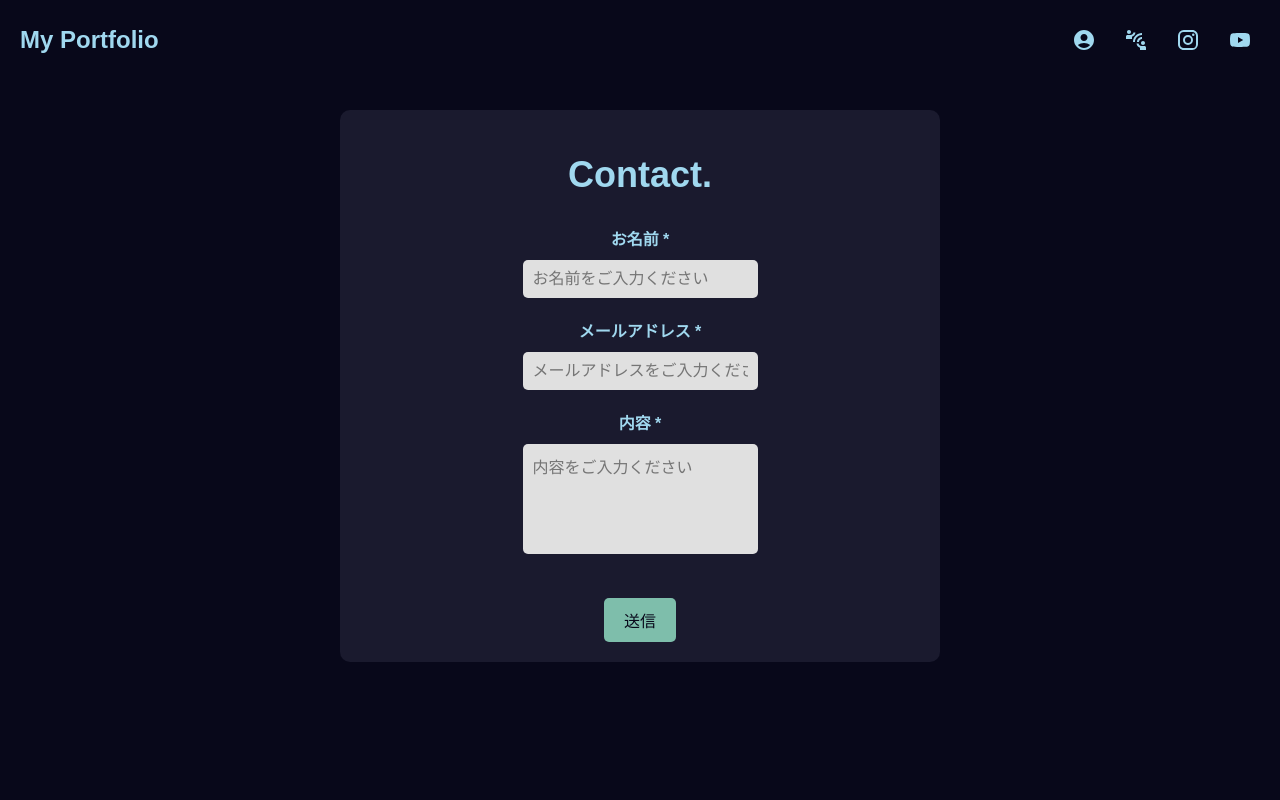
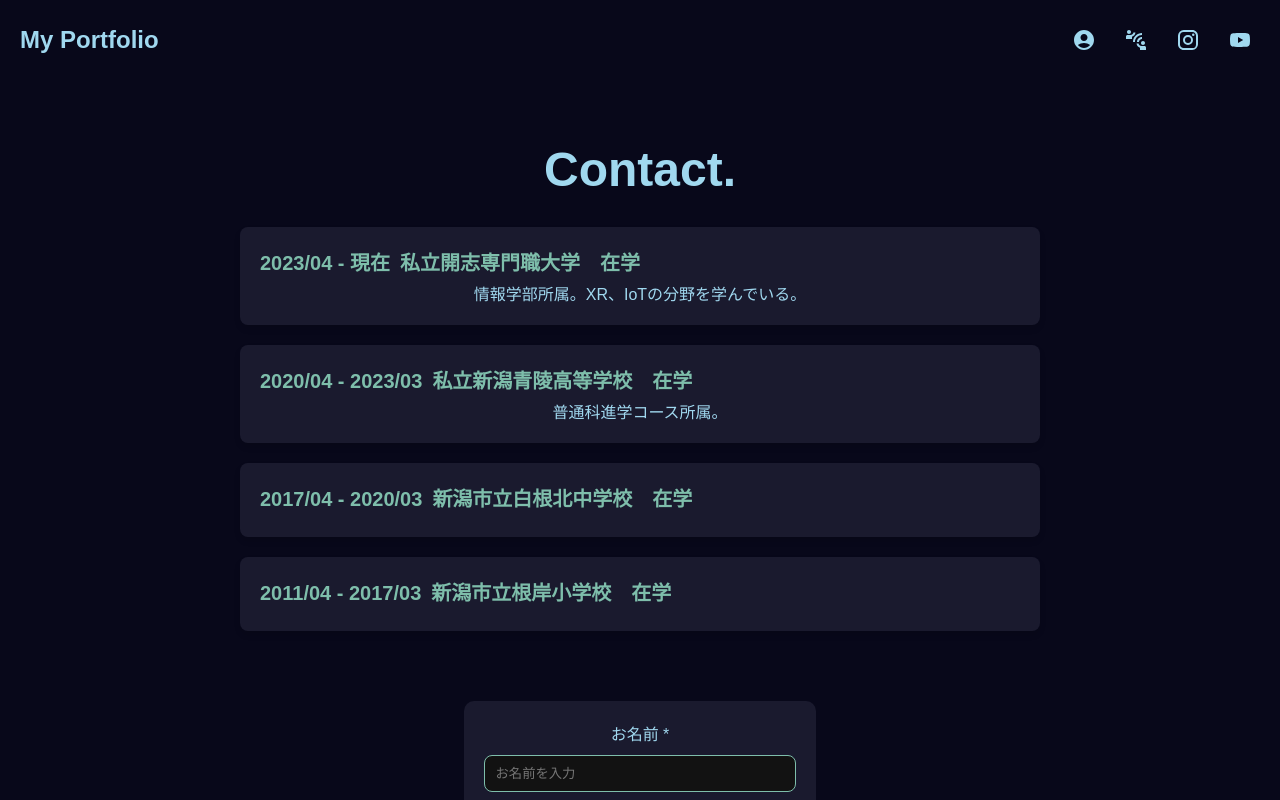
Before and after one commit to HibikiKobayashii/portforio, a Next.js app: page /contact in a window 1280 px wide. Shown: the top 800 px of the page. Built offline with nearby package versions, Linux system fonts and the light colour scheme.

Commit message:
Update contact.tsx

```diff
--- a/pages/contact.tsx
+++ b/pages/contact.tsx
@@ -1,7 +1,22 @@
-import React from "react";
+import React, { useState } from "react";
 import Header from "../app/components/Header";
+import Image from "next/image"; // Imageコンポーネントのインポート
 
-const Contact = () => {
+const Profile = () => {
+  const [formData, setFormData] = useState({
+    name: "",
+    email: "",
+    message: "",
+  });
+
+  const handleChange = (e: React.ChangeEvent<HTMLInputElement | HTMLTextAreaElement>) => {
+    const { name, value } = e.target;
+    setFormData((prevData) => ({
+      ...prevData,
+      [name]: value,
+    }));
+  };
+
   return (
     <div
       style={{
@@ -22,62 +37,102 @@ const Contact = () => {
           * {
             box-sizing: border-box;
           }
-          .contact-container {
+          .profile-container {
             display: flex;
             flex-direction: column;
             align-items: center;
             justify-content: center;
             margin-top: 40px;
-            max-width: 600px;
+            max-width: 800px;
             margin-left: auto;
             margin-right: auto;
-            padding: 20px;
-            background-color: #1a1a2e;
-            border-radius: 10px;
           }
-          .contact-header {
-            font-size: 36px;
+          .profile-header {
+            font-size: 48px;
             font-weight: bold;
             margin-bottom: 30px;
             color: #a0d8ef;
             text-align: center;
           }
-          .form-group {
-            margin-bottom: 20px;
+          .job-title {
+            font-size: 24px;
+            color: #a0d8ef;
+            margin-bottom: 10px;
+            font-weight: bold;
+          }
+          .job-description {
+            font-size: 16px;
+            color: #a0d8ef;
+            line-height: 1.8;
+            margin-bottom: 30px;
+            text-align: left;
+          }
+          .experience-list {
+            list-style: none;
+            margin: 0;
+            padding: 0;
             width: 100%;
           }
-          label {
-            display: block;
+          .experience-item {
+            padding: 20px;
+            margin-bottom: 20px;
+            background-color: #1a1a2e;
+            border-radius: 8px;
+            box-shadow: 0 4px 6px rgba(0, 0, 0, 0.1);
+          }
+          .experience-item h3 {
+            font-size: 20px;
+            margin: 0;
+            color: #7ebeab;
+            text-align: left;
+          }
+          .experience-item p {
             font-size: 16px;
-            font-weight: bold;
-            margin-bottom: 10px;
+            margin: 5px 0 0;
             color: #a0d8ef;
           }
-          input, textarea {
+          .year {
+            font-weight: bold;
+            color: #7ebeab;
+            display: inline-block;
+            margin-right: 10px;
+          }
+          /* 新しいセクションのスタイル */
+          #new-section {
+            margin-top: 50px;
+            display: flex;
+            justify-content: space-between;
+            align-items: center;
+            background-color: #1a1a2e;
+            padding: 20px;
+            border-radius: 10px;
+          }
+          .form-input {
+            padding: 10px;
+            margin: 10px 0;
             width: 100%;
+            border-radius: 8px;
+            border: 1px solid #7ebeab;
+            background-color: #121212;
+            color: #a0d8ef;
+          }
+          .form-textarea {
             padding: 10px;
-            font-size: 16px;
-            color: #08081a;
-            background-color: #e0e0e0;
-            border: none;
-            border-radius: 5px;
-            resize: none;
+            margin: 10px 0;
+            width: 100%;
+            height: 150px;
+            border-radius: 8px;
+            border: 1px solid #7ebeab;
+            background-color: #121212;
+            color: #a0d8ef;
           }
-          input:focus, textarea:focus {
-            outline: 2px solid #7ebeab;
-          }
-          button {
-            margin-top: 20px;
-            padding: 10px 20px;
-            font-size: 16px;
+          .form-button {
             background-color: #7ebeab;
             color: #08081a;
             border: none;
-            border-radius: 5px;
+            padding: 10px 20px;
+            border-radius: 8px;
             cursor: pointer;
-          }
-          button:hover {
-            background-color: #66a792;
           }
         `}
       </style>
@@ -90,32 +145,91 @@ const Contact = () => {
           minHeight: "100vh",
         }}
       >
-        <div className="contact-container">
-          <h1 className="contact-header">Contact.</h1>
+        <div className="profile-container">
+          <h1 className="profile-header">Contact.</h1>
+
+          {/* 経歴リスト */}
+          <ul className="experience-list">
+            <li className="experience-item">
+              <h3>
+                <span className="year">2023/04 - 現在</span>私立開志専門職大学　在学
+              </h3>
+              <p>情報学部所属。XR、IoTの分野を学んでいる。</p>
+            </li>
+
+            <li className="experience-item">
+              <h3>
+                <span className="year">2020/04 - 2023/03</span>私立新潟青陵高等学校　在学
+              </h3>
+              <p>普通科進学コース所属。</p>
+            </li>
+
+            <li className="experience-item">
+              <h3>
+                <span className="year">2017/04 - 2020/03</span>新潟市立白根北中学校　在学
+              </h3>
+              <p></p>
+            </li>
+
+            <li className="experience-item">
+              <h3>
+                <span className="year">2011/04 - 2017/03</span>新潟市立根岸小学校　在学
+              </h3>
+              <p></p>
+            </li>
+          </ul>
+
+          {/* 新しいセクション */}
+          <div id="new-section">
             <form>
-            <div className="form-group">
+              <div>
                 <label htmlFor="name">お名前 *</label>
-              <input type="text" id="name" placeholder="お名前をご入力ください" required />
+                <input
+                  type="text"
+                  id="name"
+                  name="name"
+                  value={formData.name}
+                  onChange={handleChange}
+                  className="form-input"
+                  placeholder="お名前を入力"
+                  required
+                />
               </div>
-            <div className="form-group">
-              <label htmlFor="email">メールアドレス *</label>
-              <input type="email" id="email" placeholder="メールアドレスをご入力ください" required />
+              <div>
+                <label htmlFor="email">メールアドレス</label>
+                <input
+                  type="email"
+                  id="email"
+                  name="email"
+                  value={formData.email}
+                  onChange={handleChange}
+                  className="form-input"
+                  placeholder="メールアドレスを入力"
+                  required
+                />
               </div>
-            <div className="form-group">
+              <div>
                 <label htmlFor="message">内容 *</label>
                 <textarea
                   id="message"
-                rows="5"
+                  name="message"
+                  value={formData.message}
+                  onChange={handleChange}
+                  rows={5}
+                  className="form-textarea"
                   placeholder="内容をご入力ください"
                   required
-              ></textarea>
+                />
               </div>
-            <button type="submit">送信</button>
+              <button type="submit" className="form-button">
+                送信
+              </button>
             </form>
+          </div>
         </div>
       </main>
     </div>
   );
 };
 
-export default Contact;
+export default Profile;
```
Lines whose indentation alone changed are shown as unchanged.
